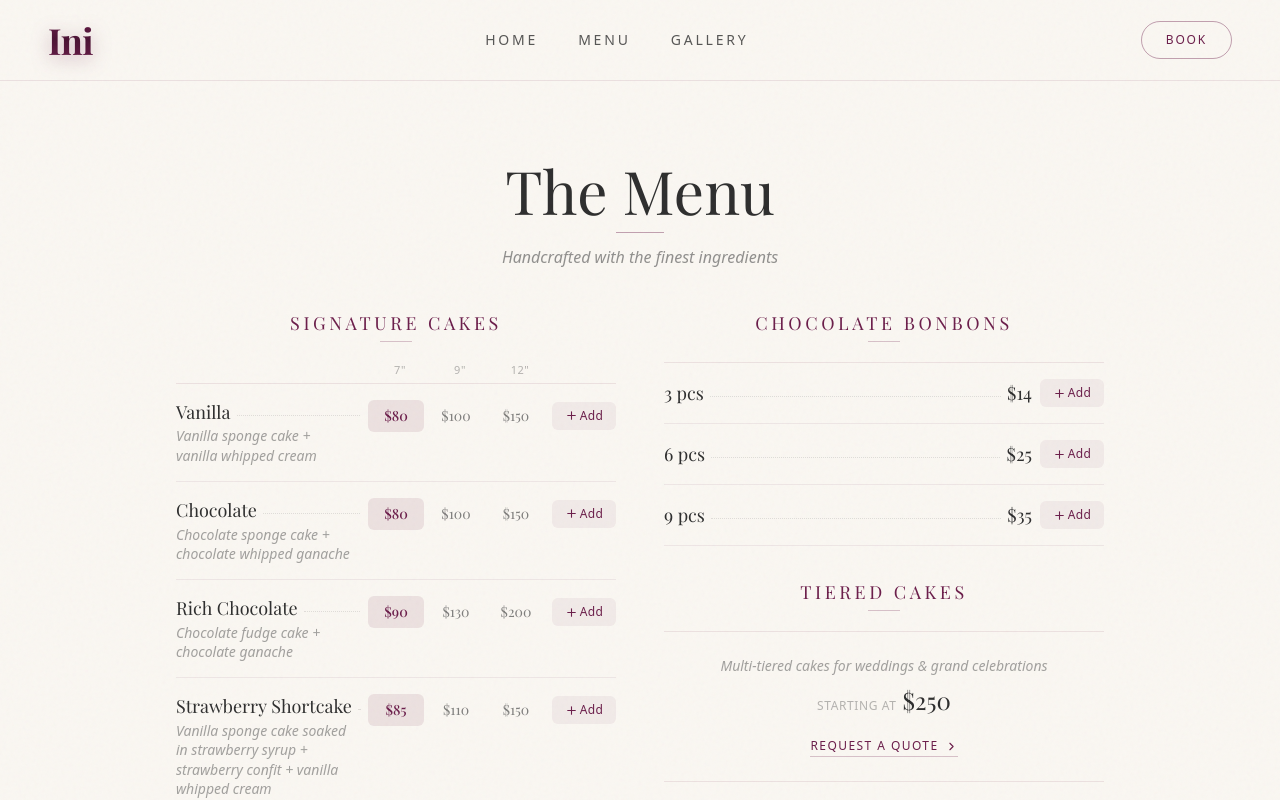
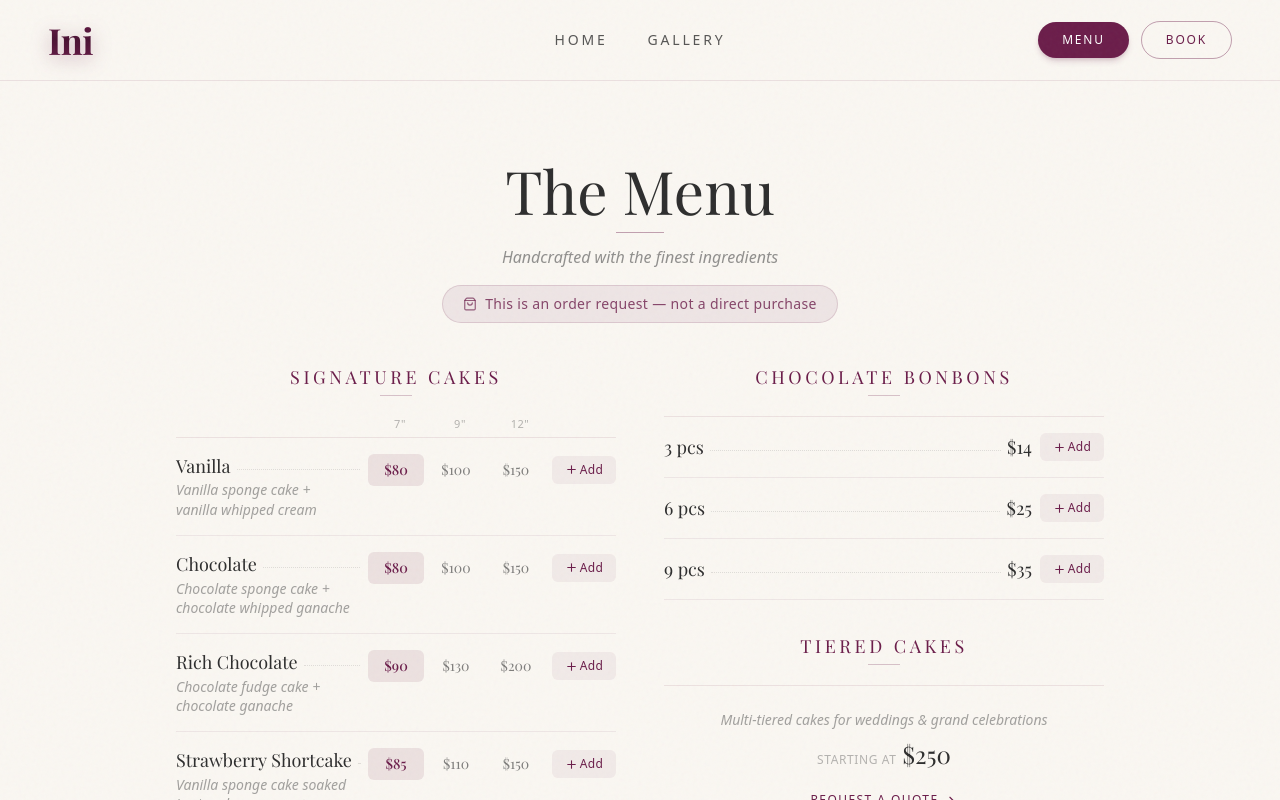
Before and after one commit to Ryandj11/Sandras-Website, a Next.js app: page /menu in a window 1280 px wide. Shown: the top 800 px of the page. Built offline with nearby package versions, Linux system fonts and the light colour scheme; a web font is replaced by a local one.

Commit message:
changed menu

```diff
--- a/app/components/Menu.tsx
+++ b/app/components/Menu.tsx
@@ -185,6 +185,19 @@ export default function Menu() {
             >
               Handcrafted with the finest ingredients
             </motion.p>
+
+            {/* Order Request Notice */}
+            <motion.div
+              initial={{ opacity: 0, y: 8 }}
+              animate={isInView ? { opacity: 1, y: 0 } : {}}
+              transition={{ duration: 0.5, delay: 0.35 }}
+              className="mt-4 inline-flex items-center gap-2 bg-plum/8 border border-plum/15 rounded-full px-5 py-2"
+            >
+              <ShoppingBag size={14} className="text-plum/70" />
+              <span className="text-xs sm:text-sm text-plum/80 font-light tracking-wide">
+                This is an order request — not a direct purchase
+              </span>
+            </motion.div>
           </div>
 
           {/* ====== TWO-COLUMN LAYOUT (desktop) ====== */}
@@ -444,7 +457,7 @@ export default function Menu() {
             className="fixed bottom-6 right-6 sm:bottom-8 sm:right-8 z-40 flex items-center gap-2.5 bg-plum text-white px-5 py-3 rounded-full shadow-xl shadow-plum/30 hover:shadow-2xl hover:shadow-plum/40 transition-shadow duration-300 group"
           >
             <ShoppingBag size={18} className="group-hover:scale-110 transition-transform" />
-            <span className="text-sm font-light tracking-wide">View Order</span>
+            <span className="text-sm font-light tracking-wide">View Order Request</span>
             <span className="bg-white text-plum text-xs font-bold w-5 h-5 rounded-full flex items-center justify-center">
               {totalItems}
             </span>
--- a/app/components/Navbar.tsx
+++ b/app/components/Navbar.tsx
@@ -6,7 +6,6 @@ import { Menu, X } from "lucide-react";
 
 const navLinks = [
   { name: "Home", href: "/" },
-  { name: "Menu", href: "/menu" },
   { name: "Gallery", href: "/gallery" },
 ];
 
@@ -32,9 +31,9 @@ export default function Navbar() {
             : "bg-transparent border-b border-plum/10 py-5"
         }`}
       >
-        <div className="mx-auto flex max-w-7xl items-center justify-between px-6 lg:px-12">
+        <div className="mx-auto flex max-w-7xl items-center justify-between px-6 lg:px-12 relative">
           {/* Logo */}
-          <a href="/" className="flex items-center gap-2 group">
+          <a href="/" className="flex items-center gap-2 group relative z-10">
             <span
               className={`font-[var(--font-serif)] text-2xl xs:text-3xl sm:text-4xl tracking-[-0.02em] font-bold transition-colors duration-300 ${
                 scrolled ? "text-plum" : "text-plum"
@@ -47,8 +46,8 @@ export default function Navbar() {
             </span>
           </a>
 
-          {/* Desktop Links */}
-          <div className="hidden md:flex items-center gap-10">
+          {/* Desktop Links – centered */}
+          <div className="hidden md:flex items-center gap-10 absolute left-1/2 top-1/2 -translate-x-1/2 -translate-y-1/2">
             {navLinks.map((link) => (
               <a
                 key={link.name}
@@ -65,10 +64,17 @@ export default function Navbar() {
             ))}
           </div>
 
-          {/* Book CTA */}
+          {/* CTA Buttons */}
+          <div className="hidden md:flex items-center gap-3">
+            <a
+              href="/menu"
+              className={`inline-flex items-center gap-2 rounded-full px-6 py-2.5 text-xs font-light tracking-[0.15em] uppercase transition-all duration-300 bg-plum text-white hover:bg-plum-dark shadow-md shadow-plum/20 hover:shadow-lg hover:shadow-plum/30`}
+            >
+              Menu
+            </a>
             <a
               href="/consultation"
-            className={`hidden md:inline-flex items-center gap-2 rounded-full px-6 py-2.5 text-xs font-light tracking-[0.15em] uppercase transition-all duration-300 border ${
+              className={`inline-flex items-center gap-2 rounded-full px-6 py-2.5 text-xs font-light tracking-[0.15em] uppercase transition-all duration-300 border ${
                 scrolled
                   ? "border-plum text-plum hover:bg-plum hover:text-white"
                   : "border-plum/40 text-plum hover:bg-plum hover:text-white"
@@ -76,6 +82,7 @@ export default function Navbar() {
             >
               Book
             </a>
+          </div>
 
           {/* Mobile Toggle */}
           <button
@@ -126,6 +133,18 @@ export default function Navbar() {
                 {link.name}
               </motion.a>
             ))}
+
+            {/* Emphasized Menu CTA in mobile */}
+            <motion.a
+              href="/menu"
+              initial={{ opacity: 0, y: 20 }}
+              animate={{ opacity: 1, y: 0 }}
+              transition={{ delay: navLinks.length * 0.1 }}
+              onClick={() => setMobileOpen(false)}
+              className="mt-4 bg-white text-plum text-lg sm:text-xl font-medium tracking-[0.25em] uppercase px-10 py-3.5 rounded-full shadow-lg shadow-white/20 touch-manipulation"
+            >
+              Menu
+            </motion.a>
           </motion.div>
         )}
       </AnimatePresence>
--- a/app/page.tsx
+++ b/app/page.tsx
@@ -9,8 +9,8 @@ export default function Home() {
     <>
       <Navbar />
       <Hero />
+      <About />
       <Services />
-      <About />
       <Footer />
     </>
   );
```
Lines whose indentation alone changed are shown as unchanged.
